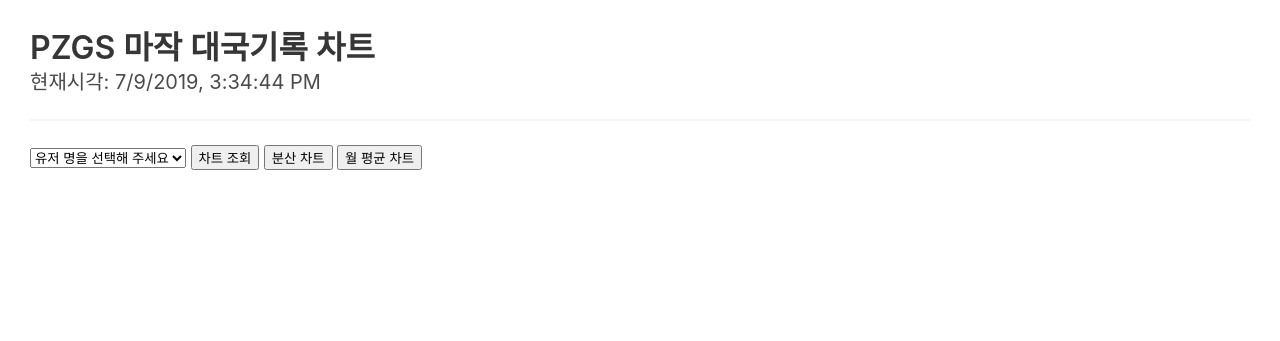
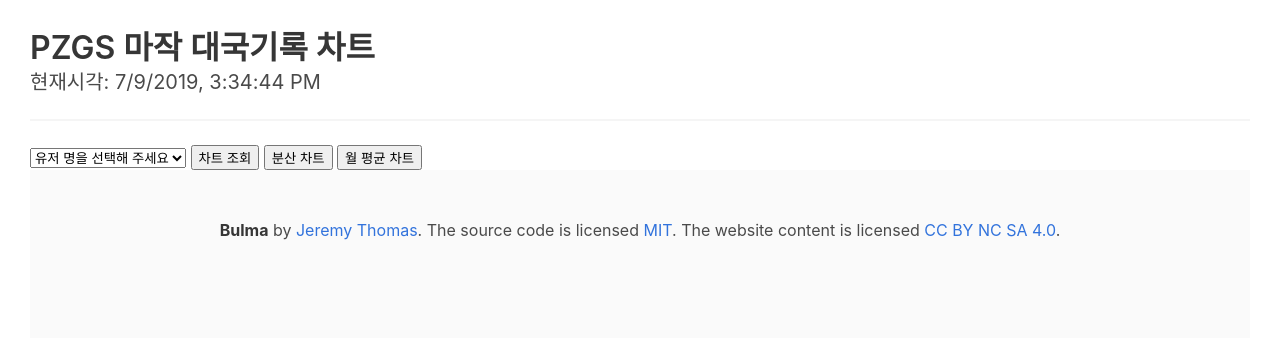
Before and after one commit to Cellularhacker/mh-mhkr-web, a plain HTML site: page index.html in a window 1280 px wide. Drawn offline with nearby package versions, Linux system fonts and the light colour scheme; no server answers.

Commit message:
code beautified

```diff
--- a/index.html
+++ b/index.html
@@ -85,7 +85,9 @@
 
           $.ajax({
             type: "GET",
-            url: "https://api.mh.yohane.dev/records/user?userName=" + encodeURIComponent(userName),
+            url:
+              "https://api.mh.yohane.dev/records/user?userName=" +
+              encodeURIComponent(userName),
             success: function(userRecords) {
               var tmpStr = "";
               console.log(userRecords.data);
@@ -270,7 +272,9 @@
 
           $.ajax({
             type: "GET",
-            url: "https://api.mh.yohane.dev/records/user?userName=" + encodeURIComponent(userName),
+            url:
+              "https://api.mh.yohane.dev/records/user?userName=" +
+              encodeURIComponent(userName),
             success: function(userRecords) {
               const tmpStr = "";
               console.log(userRecords.data);
@@ -556,7 +560,10 @@
             yearMonthObjectToDate(yearMonthArr[i])
           );
           tmpArr.push(yearMonthObjectToDate(yearMonthArr[i]));
-          console.log(`>>>>>>>> ${i+1}/${yearMonthArr.length}, tmpArr ->`, tmpArr);
+          console.log(
+            `>>>>>>>> ${i + 1}/${yearMonthArr.length}, tmpArr ->`,
+            tmpArr
+          );
           if (i >= yearMonthArr.length - 1) {
             return tmpArr;
           }
@@ -570,4 +577,18 @@
       }
     </script>
   </body>
+  <footer class="footer">
+    <div class="content has-text-centered">
+      <p>
+        <strong>Bulma</strong> by
+        <a href="https://jgthms.com">Jeremy Thomas</a>. The source code is
+        licensed
+        <a href="http://opensource.org/licenses/mit-license.php">MIT</a>. The
+        website content is licensed
+        <a href="http://creativecommons.org/licenses/by-nc-sa/4.0/"
+          >CC BY NC SA 4.0</a
+        >.
+      </p>
+    </div>
+  </footer>
 </html>
```
